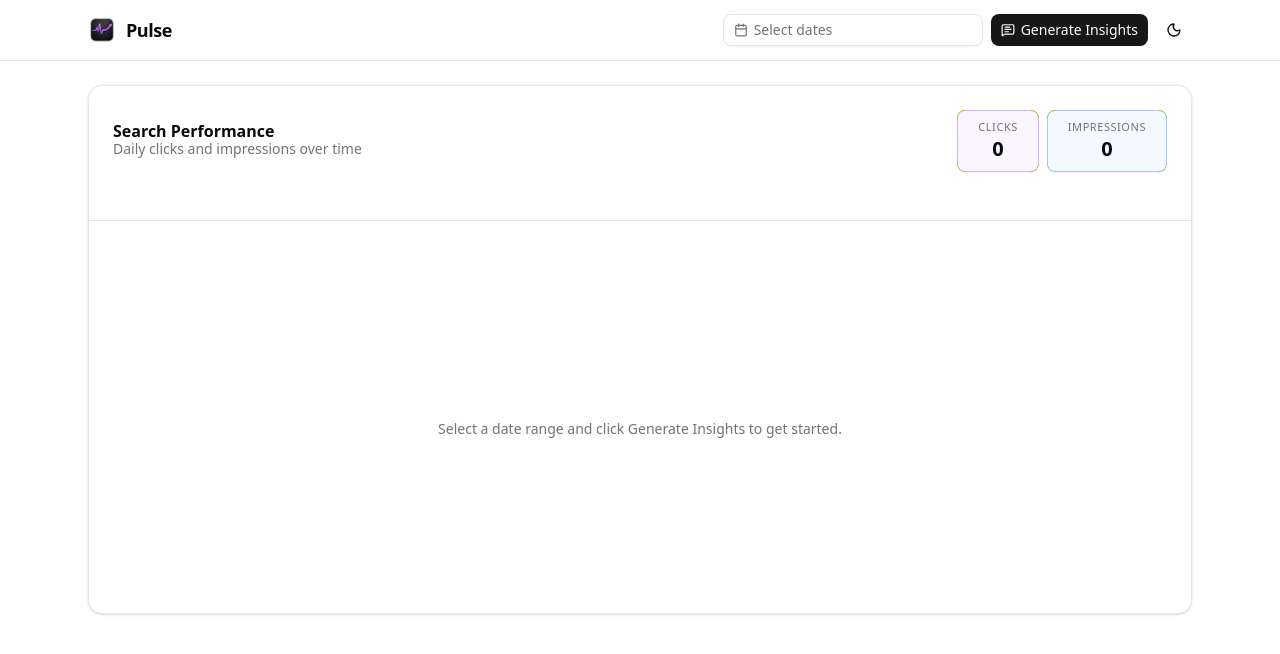
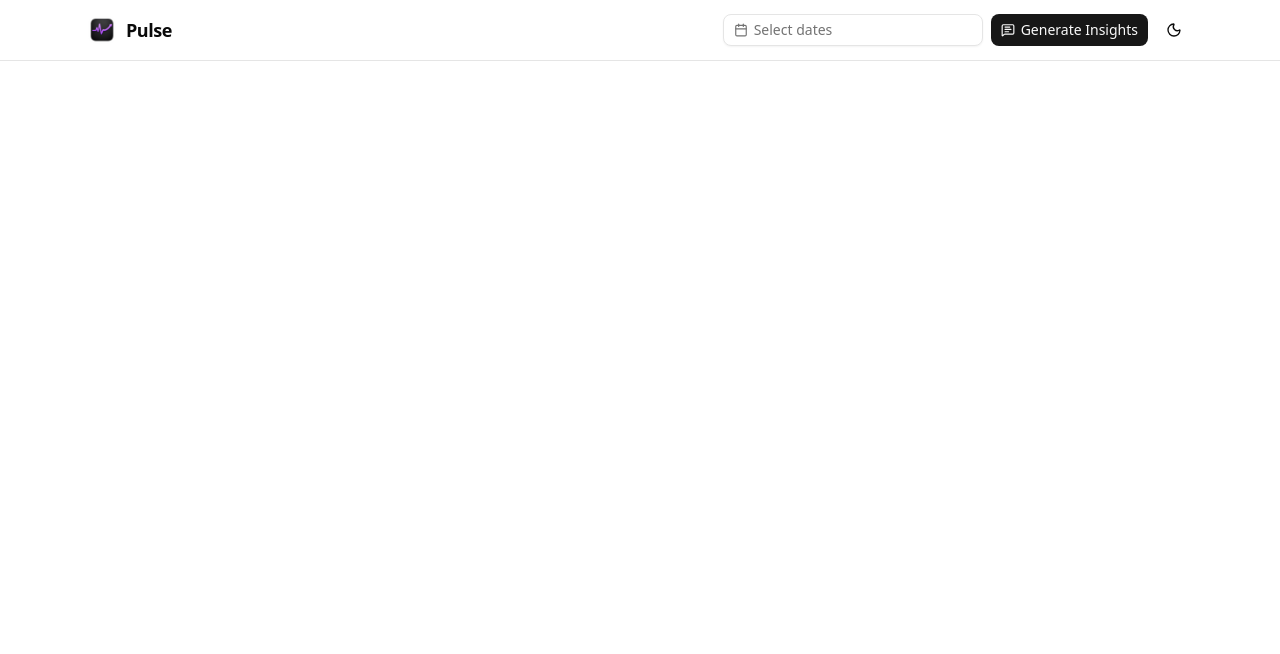
Before and after one commit to thebrownproject/pulse, a Next.js app: page / in a window 1280 px wide. Shown: the top 654 px of the page. Built offline with nearby package versions, Linux system fonts and the light colour scheme.

Commit message:
Hide chart card until data loaded, empty state on page load

```diff
--- a/app/page.tsx
+++ b/app/page.tsx
@@ -90,11 +90,11 @@ function ThemeToggle() {
 }
 
 export default function Dashboard() {
-  const [dateRange, setDateRange] = useState<DateRange>({});
-  const startDate = dateRange.from
+  const [dateRange, setDateRange] = useState<DateRange | undefined>(undefined);
+  const startDate = dateRange?.from
     ? format(dateRange.from, "yyyy-MM-dd")
     : DEFAULT_START;
-  const endDate = dateRange.to
+  const endDate = dateRange?.to
     ? format(dateRange.to, "yyyy-MM-dd")
     : DEFAULT_END;
 
@@ -204,11 +204,11 @@ export default function Dashboard() {
                   size="sm"
                   className={cn(
                     "w-[260px] justify-start text-left font-normal",
-                    !dateRange.from && "text-muted-foreground"
+                    !dateRange?.from && "text-muted-foreground"
                   )}
                 >
                   <CalendarIcon className="size-3.5" />
-                  {dateRange.from ? (
+                  {dateRange?.from ? (
                     dateRange.to ? (
                       <>
                         {format(dateRange.from, "LLL dd, y")} &ndash;{" "}
@@ -225,7 +225,7 @@ export default function Dashboard() {
               <PopoverContent className="w-auto p-0" align="end">
                 <Calendar
                   mode="range"
-                  defaultMonth={dateRange.from}
+                  defaultMonth={dateRange?.from}
                   selected={dateRange}
                   onSelect={(range) => range && setDateRange(range)}
                   numberOfMonths={2}
@@ -254,8 +254,8 @@ export default function Dashboard() {
 
       <main className="mx-auto max-w-6xl space-y-5 px-6 py-6">
 
-        {/* Stat toggles + Chart */}
-        <Card>
+        {/* Stat toggles + Chart - only show when we have data */}
+        {metrics.length > 0 && <Card>
           <CardHeader className="pb-4">
             <div className="flex items-center justify-between">
               <div>
@@ -304,16 +304,7 @@ export default function Dashboard() {
           </CardHeader>
           <Separator />
           <CardContent className="pt-6">
-            {metricsLoading ? (
-              <div className="flex h-[320px] items-center justify-center">
-                <Spinner className="size-6 text-muted-foreground" />
-              </div>
-            ) : metrics.length === 0 ? (
-              <div className="flex h-[320px] items-center justify-center text-sm text-muted-foreground">
-                Select a date range and click Generate Insights to get started.
-              </div>
-            ) : (
-              <ChartContainer
+            <ChartContainer
                 config={chartConfig}
                 className="aspect-auto h-[320px] w-full"
               >
@@ -381,9 +372,17 @@ export default function Dashboard() {
                   )}
                 </LineChart>
               </ChartContainer>
-            )}
           </CardContent>
-        </Card>
+        </Card>}
+
+        {/* Loading spinner while fetching chart data */}
+        {metricsLoading && (
+          <Card>
+            <CardContent className="flex h-[320px] items-center justify-center">
+              <Spinner className="size-6 text-muted-foreground" />
+            </CardContent>
+          </Card>
+        )}
 
         {/* Insights Panel */}
         <div id="insights-panel">
```
